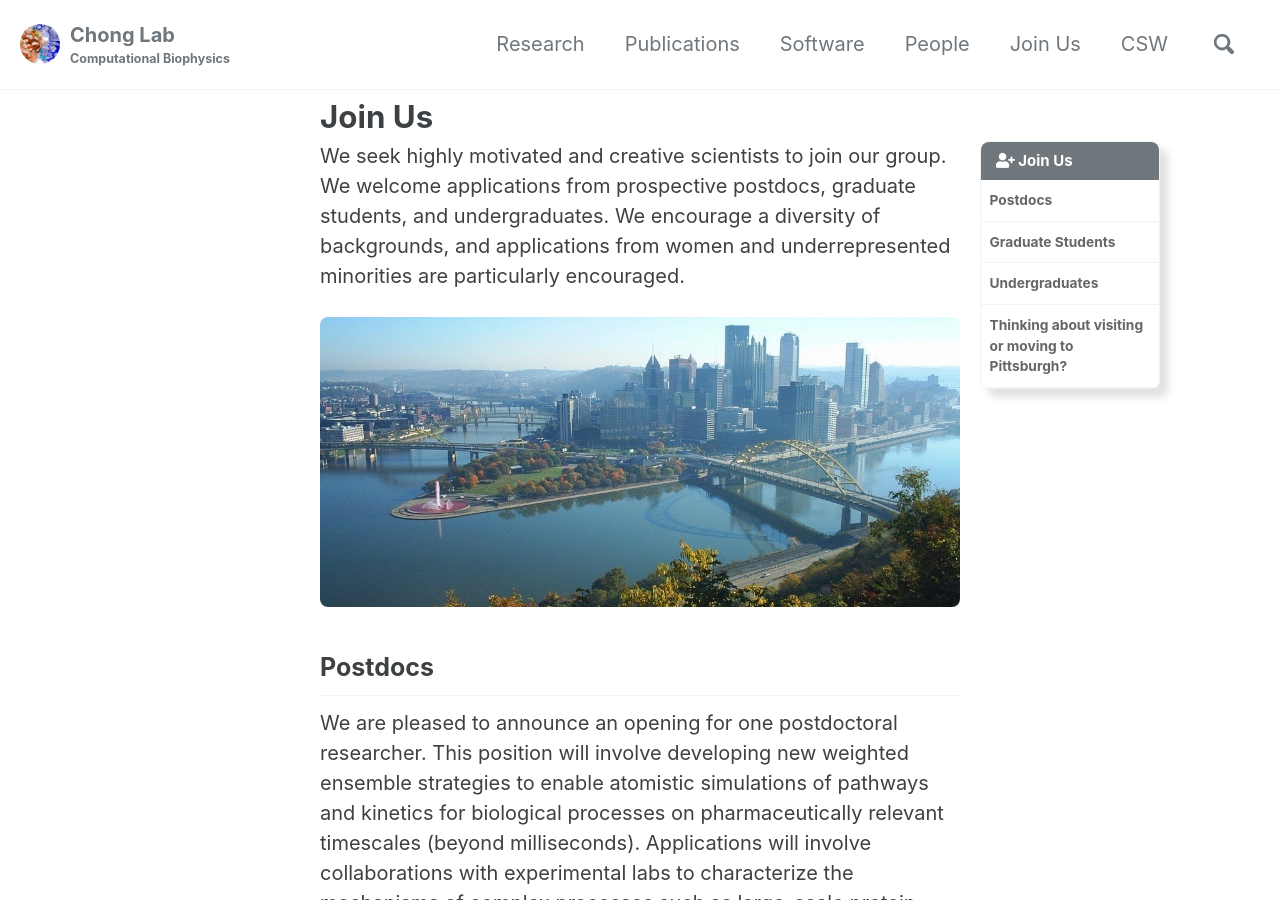
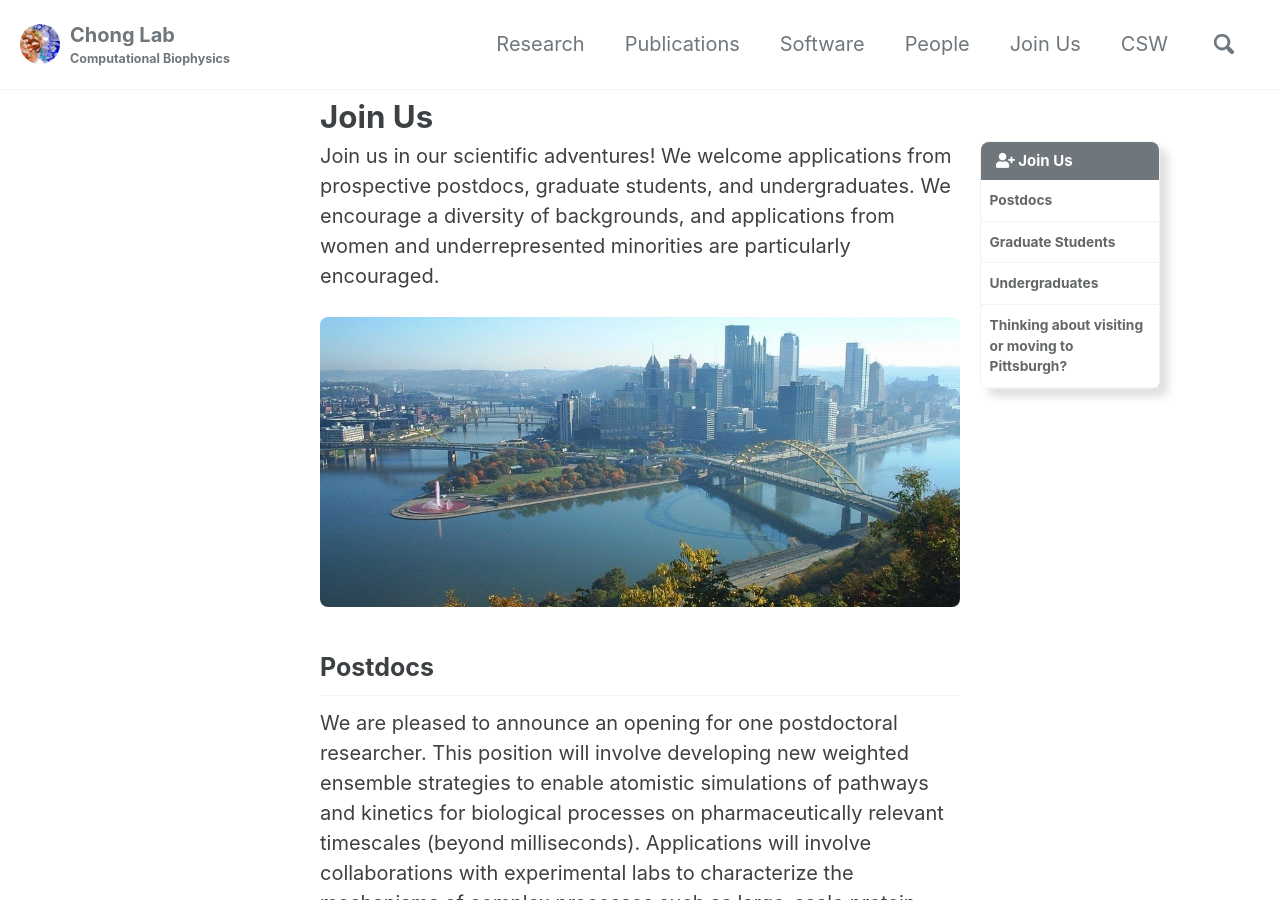
Before and after one commit to darianyang/mm-github-pages-test, a Jekyll site: the page built from _pages/join_us.md, in a window 1280 px wide and 900 px high. Built offline with Jekyll 4.4.1, drawn with Linux system fonts in a browser that asks for light colours; cached includes are drawn as plain includes.

Commit message:
Update join_us.md

```diff
--- a/_pages/join_us.md
+++ b/_pages/join_us.md
@@ -7,7 +7,7 @@ toc_label: "Join Us"
 toc_icon: "user-plus"
 ---
 
-We seek highly motivated and creative scientists to join our group. We welcome applications from prospective postdocs, graduate students, and undergraduates. We encourage a diversity of backgrounds, and applications from women and underrepresented minorities are particularly encouraged.
+Join us in our scientific adventures! We welcome applications from prospective postdocs, graduate students, and undergraduates. We encourage a diversity of backgrounds, and applications from women and underrepresented minorities are particularly encouraged.
 
 {% include figure image_path="/assets/images/pittsburgh.jpg" alt="Pittsburgh Panorama" %}
 
```
